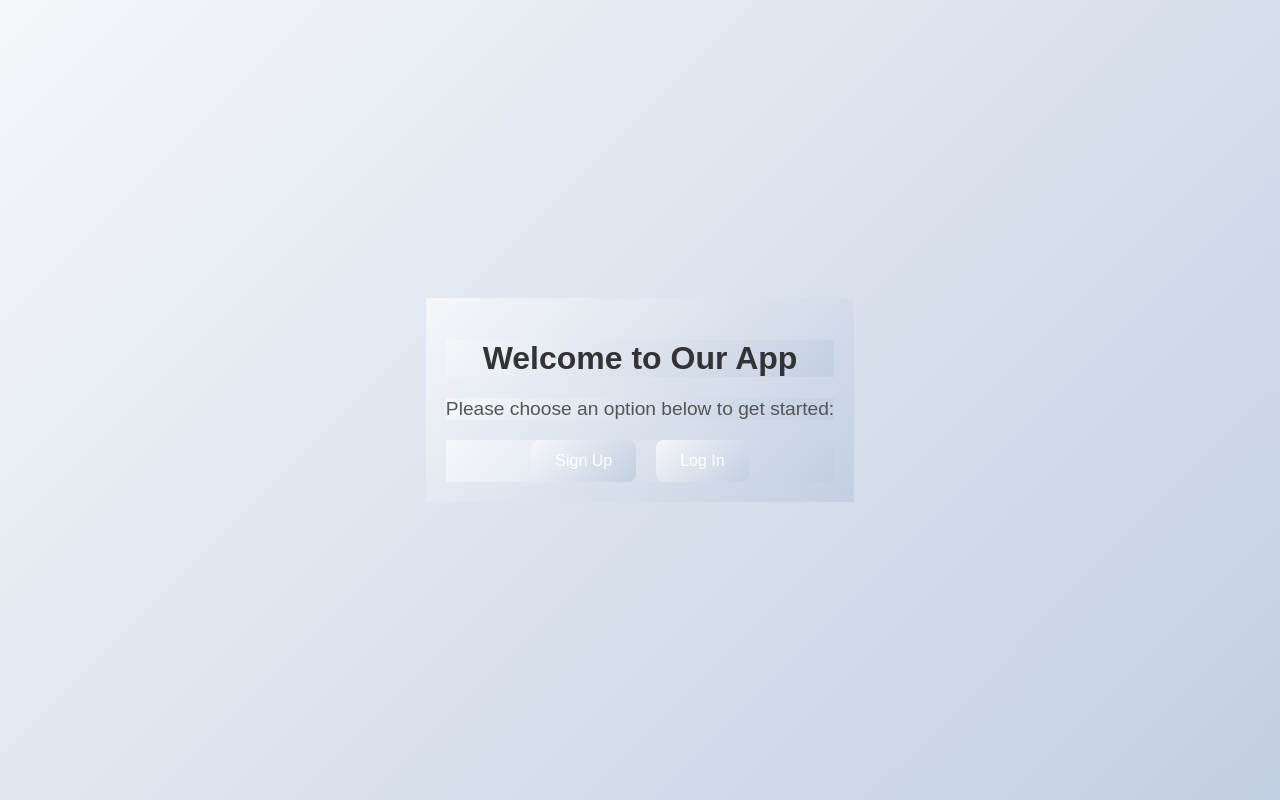
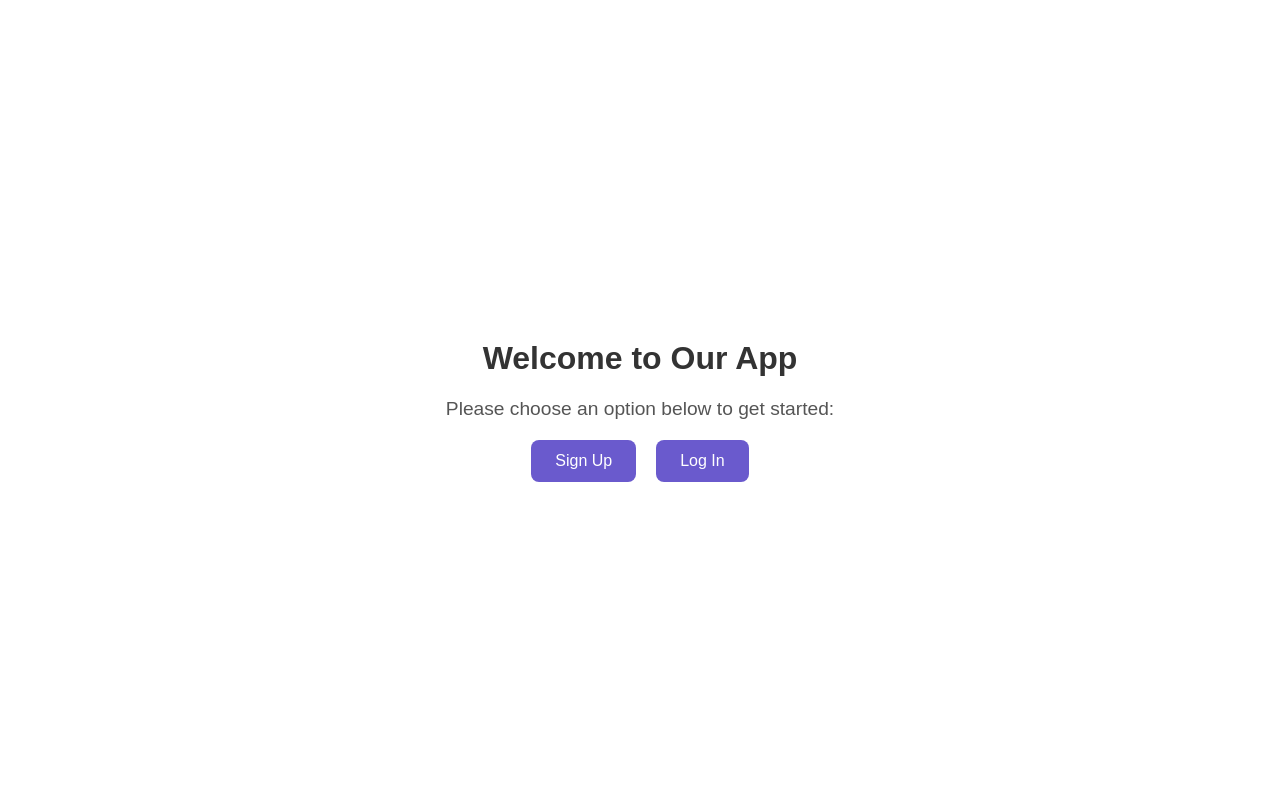
Before and after one commit to darren2581/login-page, a React (Create React App) app: page / in a window 1280 px wide. Built offline with nearby package versions, Linux system fonts and the light colour scheme; no server answers.

Commit message:
changed background

```diff
--- a/src/App.css
+++ b/src/App.css
@@ -1,4 +1,3 @@
 *{
     font-family: 'Poppins', sans-serif;
-    background: linear-gradient(135deg, #f5f7fa, #c3cfe2);
 }
```
